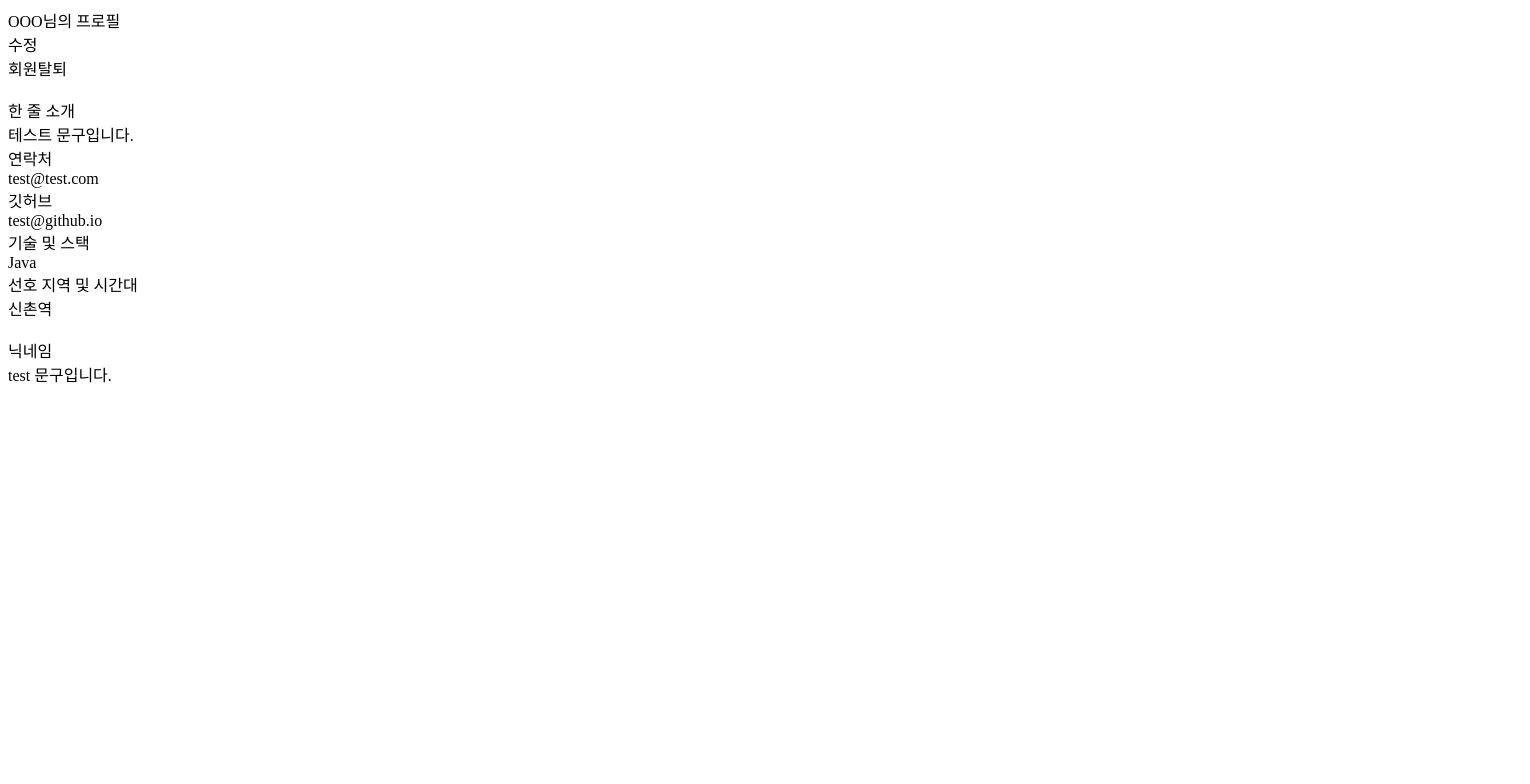
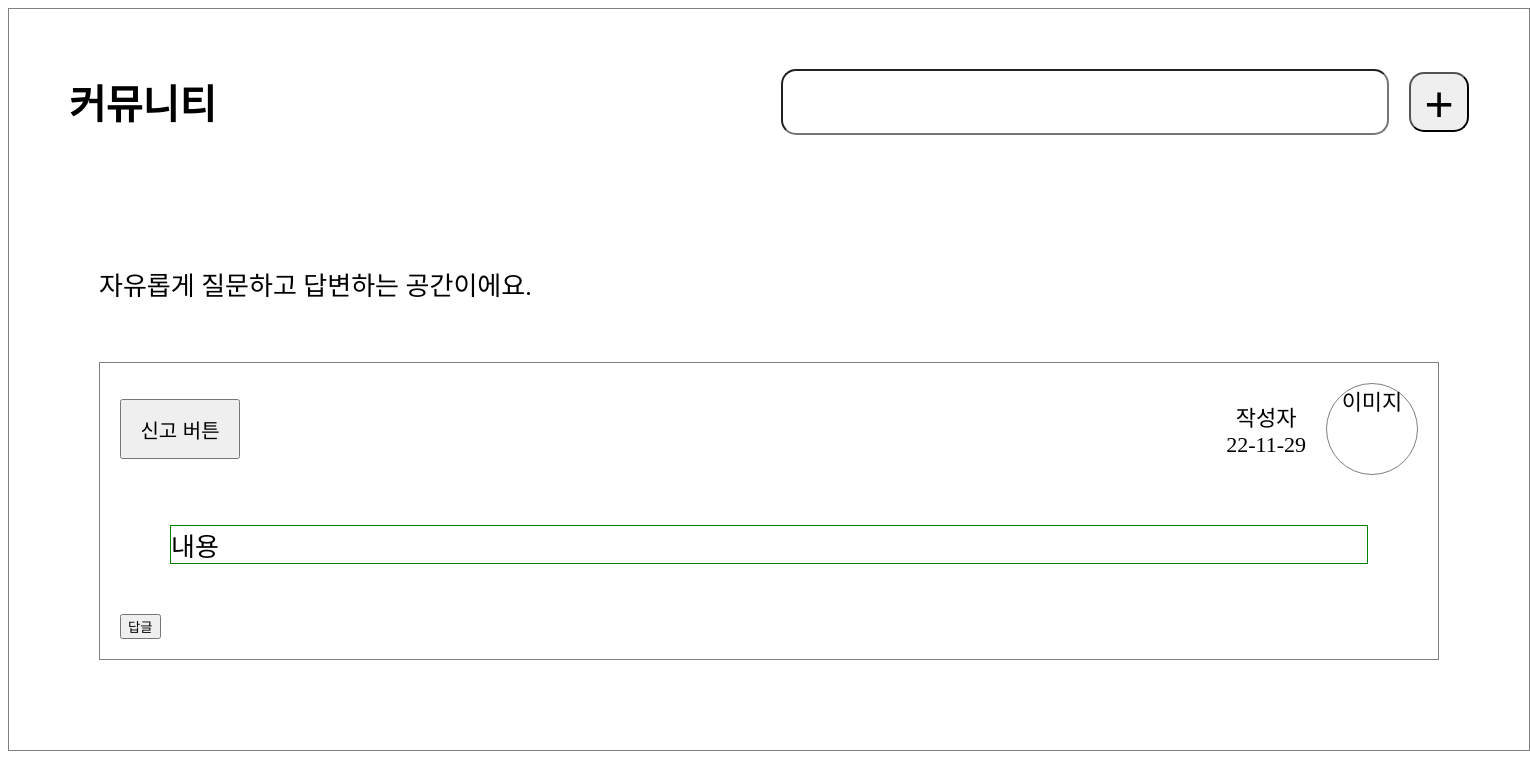
Before and after one commit to seonhannn/MoGakKo, a React (Create React App) app: page / in a window 1280 px wide. Shown: the top 784 px of the page, 1530 px wide, since content can reach past the window. Built offline with nearby package versions, Linux system fonts and the light colour scheme.

Commit message:
community page

```diff
--- a/src/App.js
+++ b/src/App.js
@@ -1,10 +1,11 @@
 import React from 'react';
+import Community from './pages/Community';
 import MyProfile from './pages/MyProfile';
 
 function App() {
   return (
     <div>
-      <MyProfile></MyProfile>
+      <Community></Community>
     </div>
   );
 }
--- /dev/null
+++ b/src/components/CommunityList.js
@@ -0,0 +1,68 @@
+import React from "react";
+import styled from "styled-components";
+
+const CommunityListContainer = styled.div`
+    .listContainer {
+        border: 1px solid gray;
+        padding: 20px;
+    }
+    .listHeader {
+        display: flex;
+        justify-content: space-between;
+        align-items: center;
+    }
+    .reportBtn {
+        width: 120px;
+        height: 60px;
+        font-size: 20px;
+        cursor: pointer;
+    }
+    .userInfo {
+        display: flex;
+        align-items: center;
+        font-size: 22px;
+    }
+    .writer {
+        display: flex;
+        flex-direction: column;
+        align-items: center;
+        margin-right: 20px;
+    }
+    .userImg {
+        width: 90px;
+        height: 90px;
+        border: 1px solid gray;
+        border-radius: 50%;
+        text-align: center;
+    }
+    .contentContainer {
+        border: 1px solid green;
+        margin: 50px;
+        font-size: 26px;
+    }
+`
+
+function CommunityList() {
+    return (
+        <CommunityListContainer>
+            <div className="listContainer">
+                <div className="listHeader">
+                    <button className="reportBtn">신고 버튼</button>
+                    <div className="userInfo">
+                        <div className="writer">
+                            <div className="userName">작성자</div>
+                            <div className="date">22-11-29</div>
+                        </div>
+                        <div className="userImg">이미지</div>
+                    </div>
+                </div>
+                <div className="contentContainer">
+                    <div className="content">내용</div>
+                </div>
+                <button className="answer">답글</button>
+            </div>
+        </CommunityListContainer>
+    )
+}
+
+export default CommunityList;
--- /dev/null
+++ b/src/pages/Community.js
@@ -0,0 +1,73 @@
+import React from "react";
+import styled from "styled-components";
+import CommunityList from "../components/CommunityList";
+
+const CommunityContainer = styled.div`
+    .container {
+        border: 1px solid gray;
+        width: 1400px;
+        height: 100%;
+        display: flex;
+        flex-direction: column;
+        margin: 0px auto;
+        padding: 60px;
+    }
+    .header {
+        display: flex;
+        justify-content: space-between;
+        align-items: center;
+    }
+    .search {
+        display: flex;
+        align-items: center;
+    }
+    .logo {
+        font-size: 40px;
+        font-weight: 600;
+    }
+    .searchForm {
+        width: 600px;
+        height: 60px;
+        border-radius: 15px;
+    }
+    .add {
+        width: 60px;
+        height: 60px;
+        border-radius: 15px;
+        font-size: 50px;
+        cursor: pointer;
+        margin-left: 20px;
+    }
+    .info {
+        margin-top: 100px;
+        margin-bottom: 60px;
+        font-size: 26px;
+    }
+    .contents {
+        padding: 30px;
+    }
+`
+
+function Community() {
+    return (
+        <CommunityContainer>
+            <div className="container">
+                <div className="header">
+                    <div className="logo">커뮤니티</div>
+                    <div className="search">
+                        <input className="searchForm"></input>
+                        <button className="add">+</button>
+                    </div>
+                </div>
+                <div className="contents">
+                    <div className="info">자유롭게 질문하고 답변하는 공간이에요.</div>
+                    <div>
+                        <CommunityList></CommunityList>
+                    </div>
+                </div>
+            </div>
+        </CommunityContainer>
+    )
+}
+
+export default Community;
```
